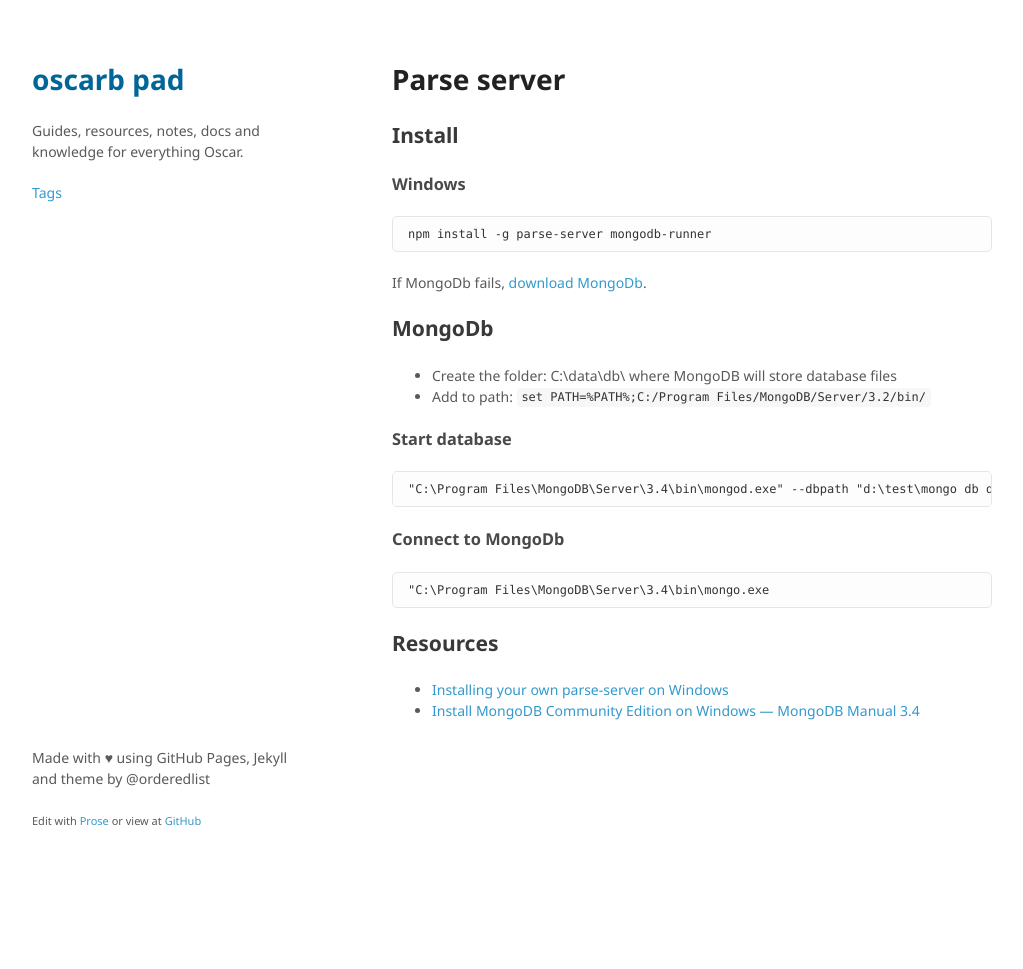
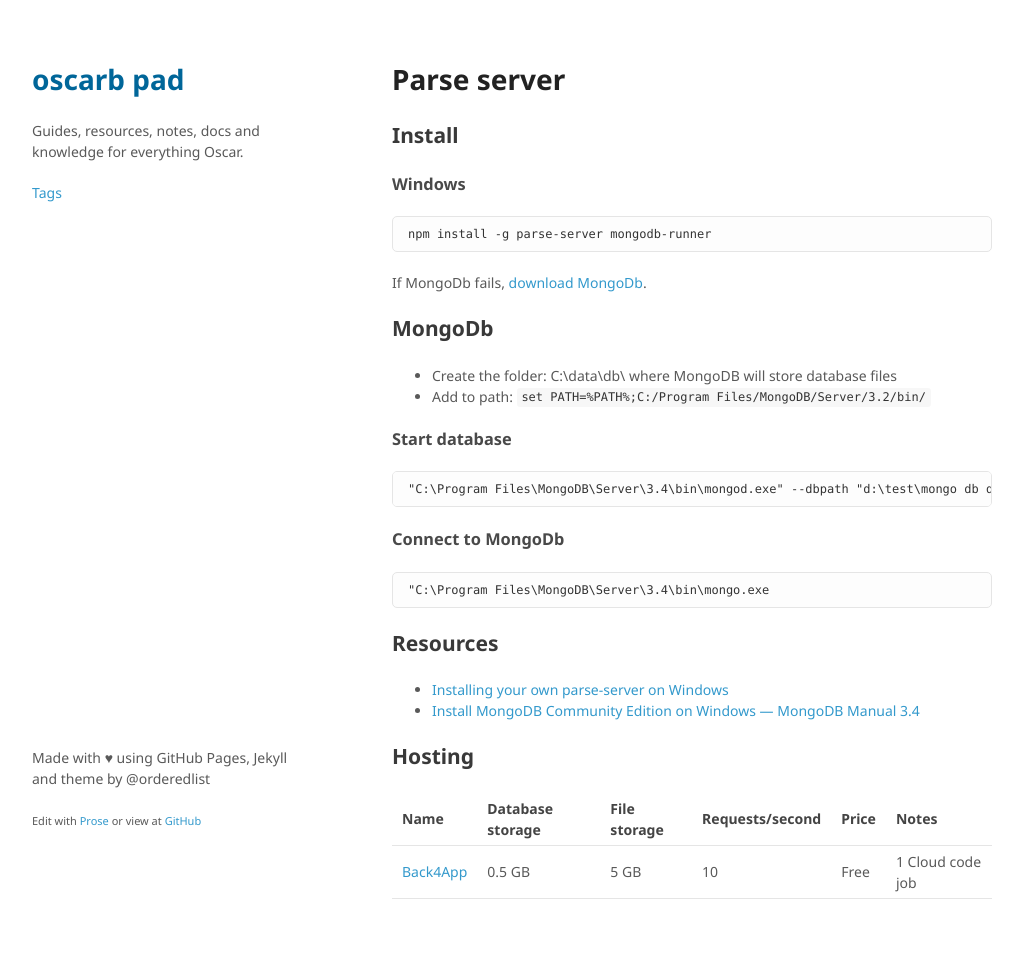
Before and after one commit to oscarb/pad, a Jekyll site: the page built from _docs/parse-server.md, in a window 1280 px wide. Shown: the whole page, without its empty margins (128-1151 px from the left). Built offline with Jekyll 4.4.1, drawn with Linux system fonts in a browser that asks for light colours; some web fonts are replaced; before the commit the page ends 900 px from its top, so only the background shows below that.

Commit message:
Updated parse-server.md

```diff
--- a/_docs/parse-server.md
+++ b/_docs/parse-server.md
@@ -32,3 +32,9 @@ If MongoDb fails, [download MongoDb](https://www.mongodb.com/download-center#pro
 
 * [Installing your own parse-server on Windows](https://medium.com/@cristi_ursachi/installing-your-own-parse-server-on-windows-b2c7a2498d19#.1qmcj7xkn)
 * [Install MongoDB Community Edition on Windows — MongoDB Manual 3.4](https://docs.mongodb.com/manual/tutorial/install-mongodb-on-windows/)
+
+## Hosting
+
+Name | Database storage | File storage | Requests/second | Price   | Notes
+-----|------------------|--------------|-----------------|---------|-----------
+[Back4App](https://www.back4app.com/) | 0.5 GB | 5 GB | 10 | Free | 1 Cloud code job
```
